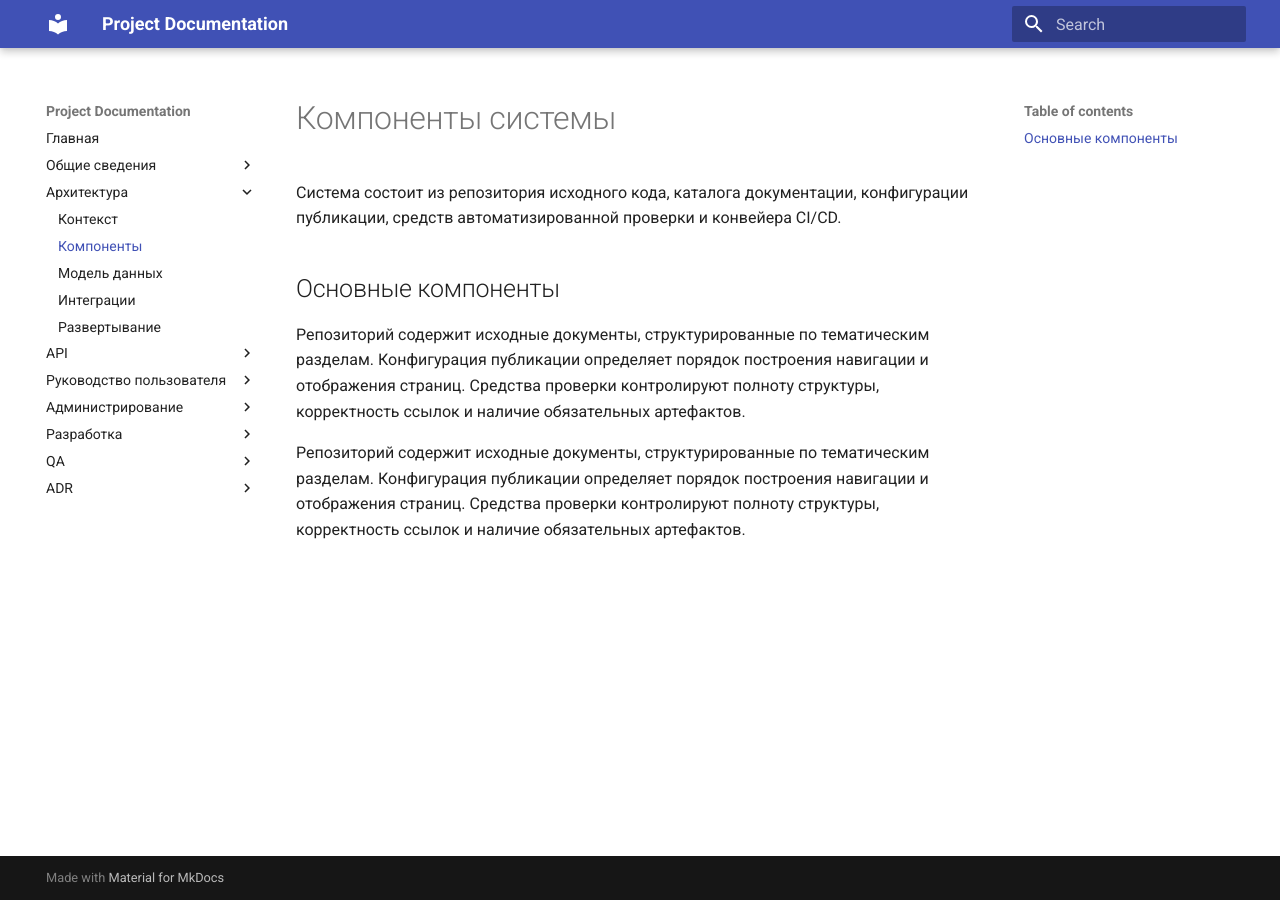
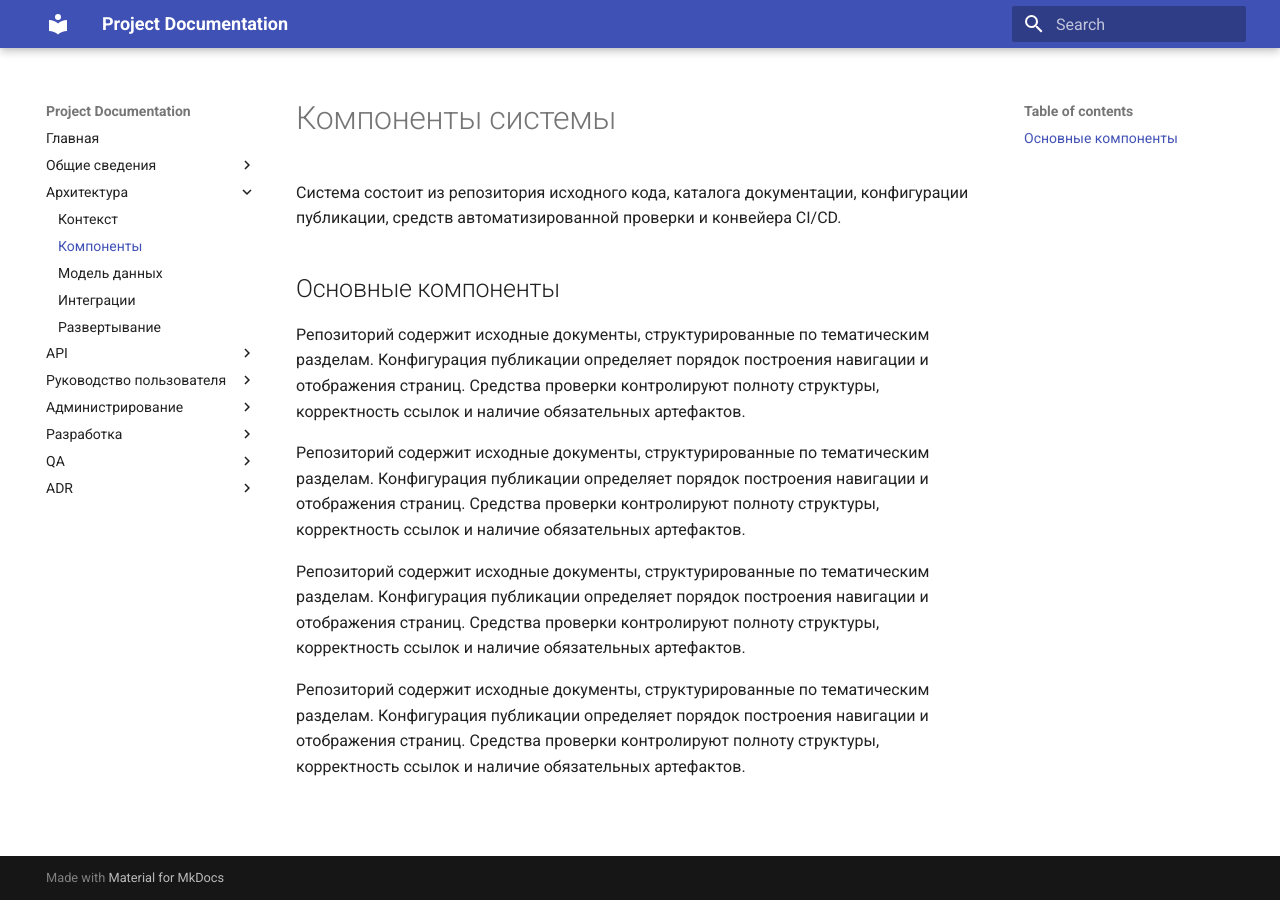
Before and after one commit to techwri/Demo, an MkDocs documentation site: the page built from docs/architecture/components.md, in a window 1280 px wide. Built offline with MkDocs 1.6.1 and Material for MkDocs 9.7.7, drawn with Linux system fonts in a browser that asks for light colours.

Commit message:
Update components.md

```diff
--- a/docs/architecture/components.md
+++ b/docs/architecture/components.md
@@ -8,3 +8,8 @@
 
 
 Репозиторий содержит исходные документы, структурированные по тематическим разделам. Конфигурация публикации определяет порядок построения навигации и отображения страниц. Средства проверки контролируют полноту структуры, корректность ссылок и наличие обязательных артефактов.
+
+Репозиторий содержит исходные документы, структурированные по тематическим разделам. Конфигурация публикации определяет порядок построения навигации и отображения страниц. Средства проверки контролируют полноту структуры, корректность ссылок и наличие обязательных артефактов.
+
+
+Репозиторий содержит исходные документы, структурированные по тематическим разделам. Конфигурация публикации определяет порядок построения навигации и отображения страниц. Средства проверки контролируют полноту структуры, корректность ссылок и наличие обязательных артефактов.
```
